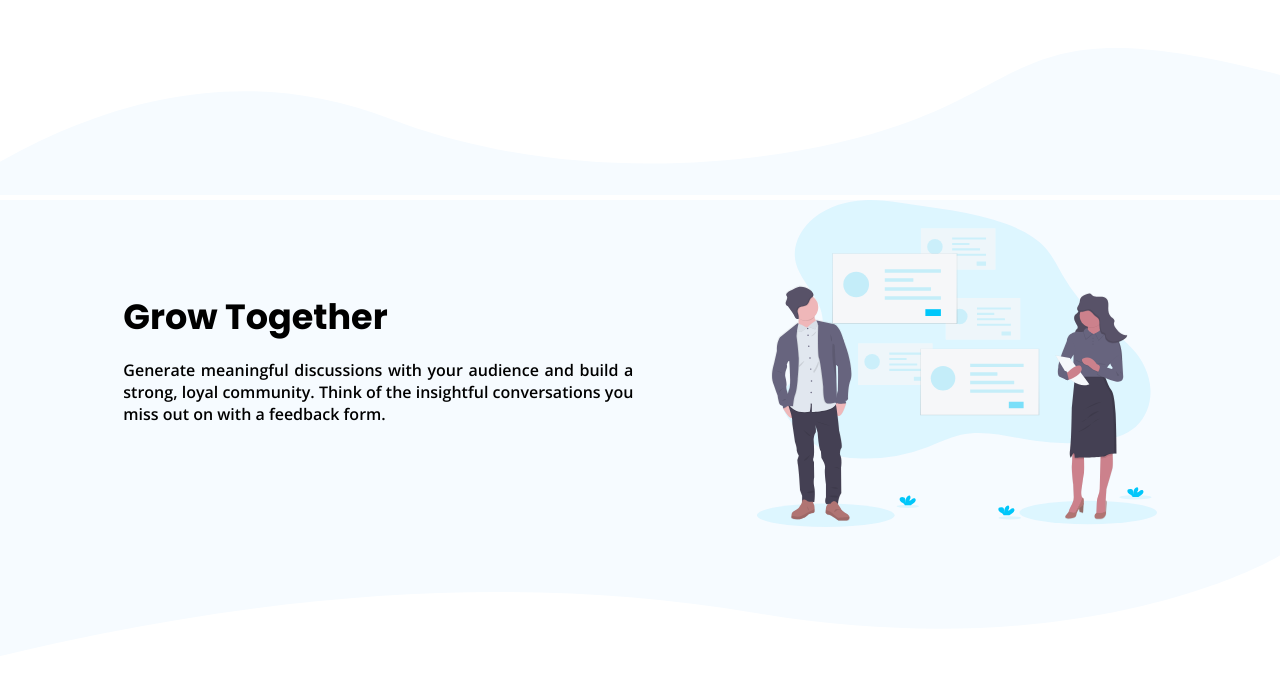
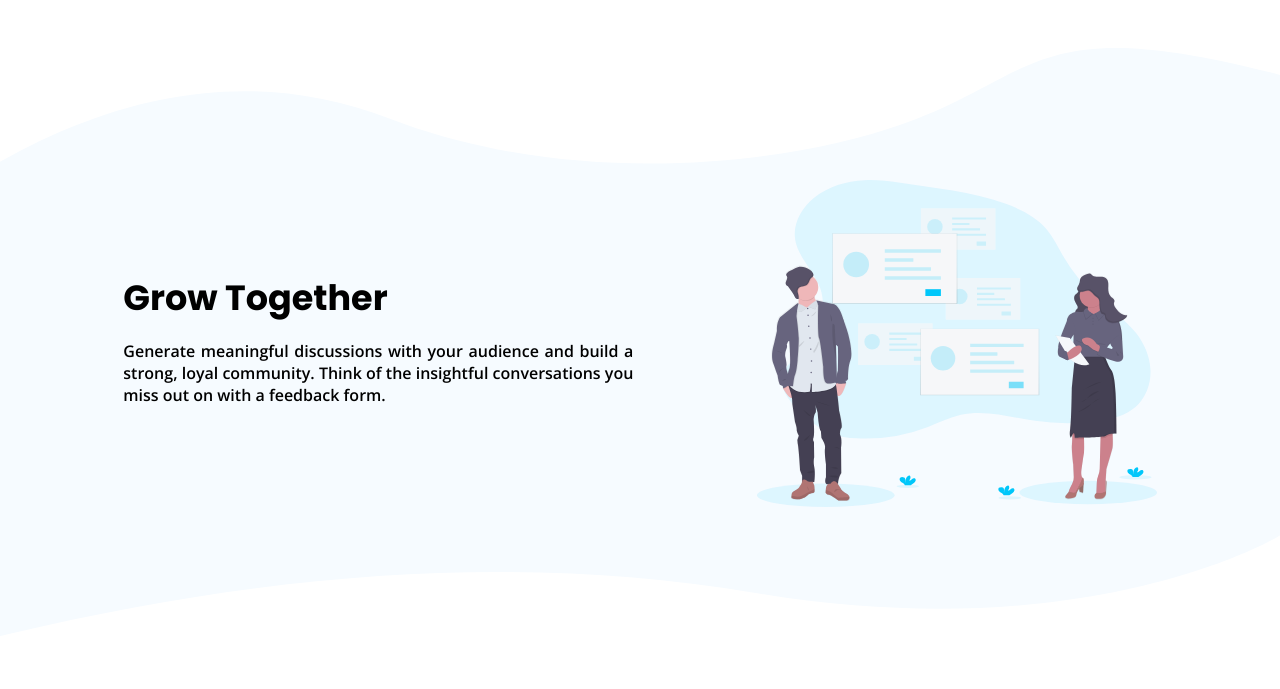
Before and after one commit to KingPhred/huddle-landing-page-with-curved-sections-master, a plain HTML site: page index.html in a window 1280 px wide. Shown: the part 1654-2343 px from the top of the page. Drawn offline with nearby package versions, Linux system fonts and the light colour scheme.

Commit message:
worked on the bg-header height

```diff
--- a/styles.css
+++ b/styles.css
@@ -155,8 +155,7 @@ h1{
 
 .bg-header{
     width: 100vw;
-    max-height: 165px;
-    margin: 0;
+    max-height: 132px;
 
 }
 
```
